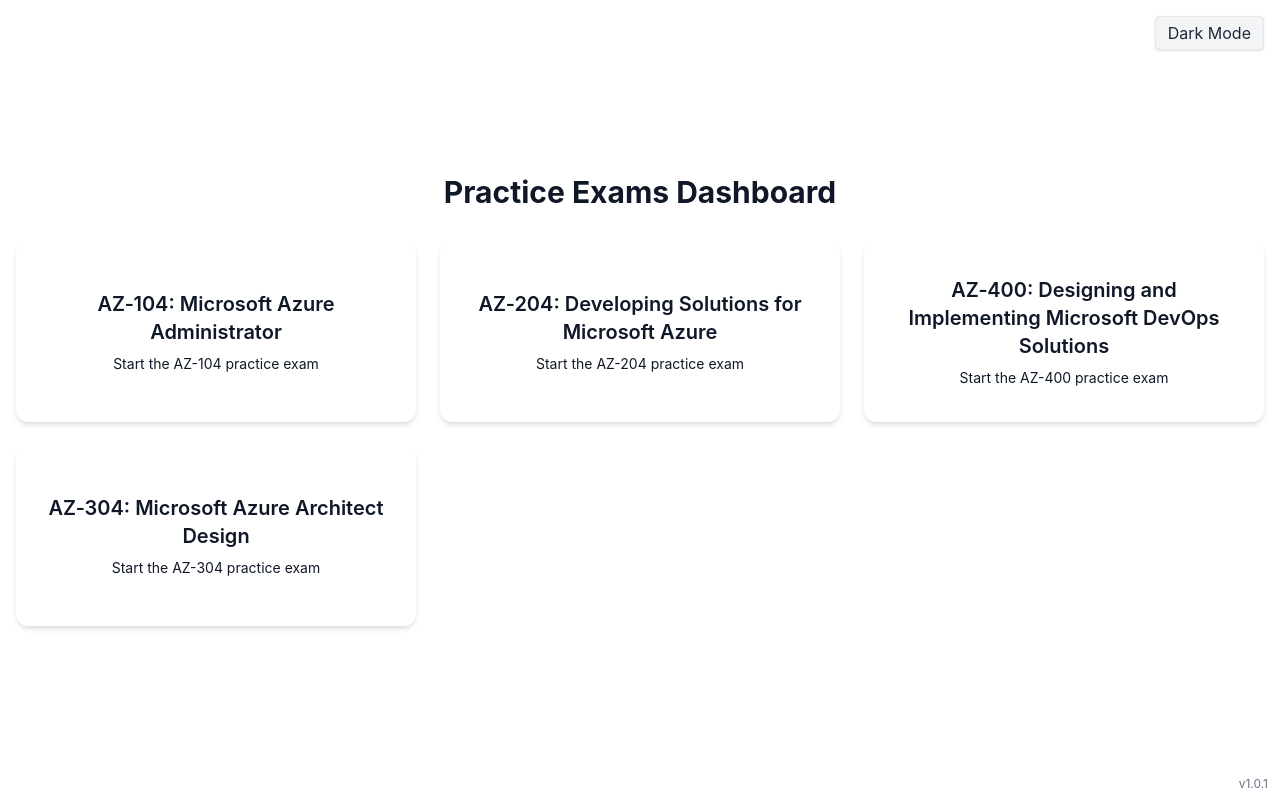
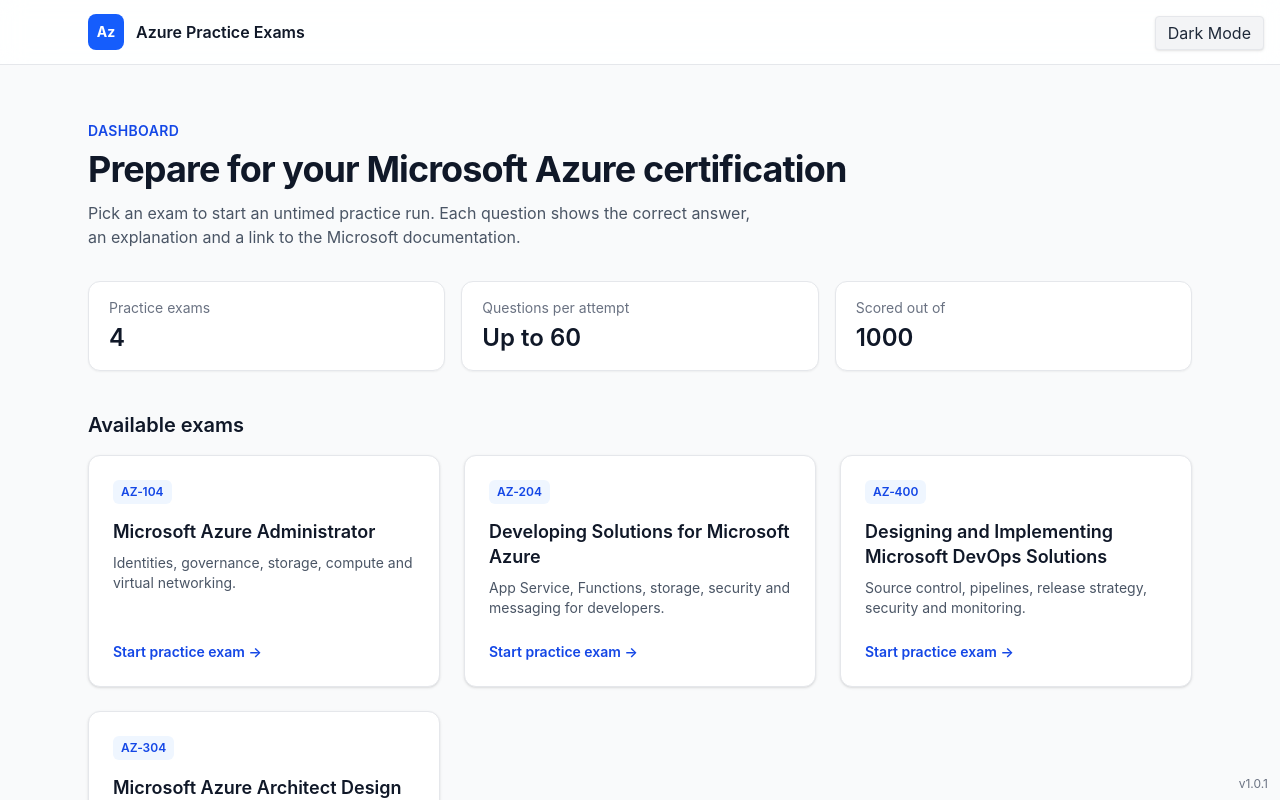
Before and after one commit to carvenmartis/azure-practice-exams, a Next.js app: page / in a window 1280 px wide. Shown: the top 800 px of the page. Built offline with nearby package versions, Linux system fonts and the light colour scheme.

Commit message:
new styling

```diff
--- /dev/null
+++ b/components/CourseHeader.tsx
@@ -0,0 +1,48 @@
+import Link from 'next/link';
+import { useDarkMode } from '../pages/_app';
+import { siteName } from '../lib/exams';
+
+interface CourseHeaderProps {
+  /** Course name to show; defaults to the site name. */
+  title?: string;
+  /** Short label above the title, e.g. the exam code or progress. */
+  eyebrow?: string;
+}
+
+/**
+ * Sticky top bar that names the current course. The right side is left
+ * empty because the app-wide Dark Mode toggle in _app.tsx is fixed there.
+ */
+export default function CourseHeader({ title = siteName, eyebrow }: CourseHeaderProps) {
+  const { darkMode } = useDarkMode();
+
+  return (
+    <header
+      className={`sticky top-0 z-40 border-b backdrop-blur-md ${
+        darkMode ? 'bg-black/80 border-gray-800' : 'bg-white/85 border-gray-200'
+      }`}
+    >
+      <div className="mx-auto flex h-16 max-w-6xl items-center gap-3 pl-4 pr-36 sm:pl-6">
+        <Link
+          href="/"
+          aria-label={`${siteName} home`}
+          className={`flex h-9 w-9 shrink-0 items-center justify-center rounded-lg bg-blue-600 text-sm font-bold text-white transition-colors hover:bg-blue-700 focus-visible:outline-2 focus-visible:outline-offset-2 ${
+            darkMode ? 'focus-visible:outline-blue-400' : 'focus-visible:outline-blue-600'
+          }`}
+        >
+          Az
+        </Link>
+        <div className="min-w-0">
+          {eyebrow && (
+            <p className={`text-xs font-medium uppercase tracking-wide ${darkMode ? 'text-gray-400' : 'text-gray-500'}`}>
+              {eyebrow}
+            </p>
+          )}
+          <p className="truncate text-sm font-semibold sm:text-base" title={title}>
+            {title}
+          </p>
+        </div>
+      </div>
+    </header>
+  );
+}
--- /dev/null
+++ b/lib/exams.ts
@@ -0,0 +1,44 @@
+export interface Exam {
+  slug: string;
+  name: string;
+  description?: string;
+}
+
+/** Site name shown in the header when no exam is open. */
+export const siteName = 'Azure Practice Exams';
+
+/**
+ * Every practice exam on the site. The dashboard cards, the exam page header
+ * and the static exam paths are all built from this list, so a new exam only
+ * needs a `data/<slug>.json` file and an entry here.
+ */
+export const exams: Exam[] = [
+  {
+    slug: 'az-104',
+    name: 'AZ‑104: Microsoft Azure Administrator',
+    description: 'Identities, governance, storage, compute and virtual networking.'
+  },
+  {
+    slug: 'az-204',
+    name: 'AZ‑204: Developing Solutions for Microsoft Azure',
+    description: 'App Service, Functions, storage, security and messaging for developers.'
+  },
+  {
+    slug: 'az-400',
+    name: 'AZ‑400: Designing and Implementing Microsoft DevOps Solutions',
+    description: 'Source control, pipelines, release strategy, security and monitoring.'
+  },
+  {
+    slug: 'az-304',
+    name: 'AZ‑304: Microsoft Azure Architect Design',
+    description: 'Designing reliable, secure and cost-effective Azure architectures.'
+  }
+];
+
+/** Splits 'AZ‑104: Microsoft Azure Administrator' into its code and title. */
+export function splitExamName(exam: Exam): { code: string; title: string } {
+  const [code, ...rest] = exam.name.split(':');
+  return rest.length
+    ? { code: code.trim(), title: rest.join(':').trim() }
+    : { code: exam.slug.toUpperCase(), title: exam.name };
+}
--- a/pages/index.tsx
+++ b/pages/index.tsx
@@ -1,32 +1,16 @@
+import Head from 'next/head';
 import Link from 'next/link';
 import { useDarkMode } from './_app';
 import { useEffect } from 'react';
+import CourseHeader from '../components/CourseHeader';
+import { exams, siteName, splitExamName } from '../lib/exams';
 
 /**
- * Home page renders a dashboard of available practice exams. The exams
- * are presented in a responsive grid. Selecting a card navigates to
- * the corresponding exam page.
+ * Home page renders a dashboard of available practice exams under a sticky
+ * header with the site name. The exams are presented in a responsive grid.
+ * Selecting a card navigates to the corresponding exam page.
  */
 export default function Home() {
-  const exams = [
-    {
-      slug: 'az-104',
-      name: 'AZ‑104: Microsoft Azure Administrator'
-    },
-    {
-      slug: 'az-204',
-      name: 'AZ‑204: Developing Solutions for Microsoft Azure'
-    },
-    {
-      slug: 'az-400',
-      name: 'AZ‑400: Designing and Implementing Microsoft DevOps Solutions'
-    },
-    {
-      slug: 'az-304',
-      name: 'AZ‑304: Microsoft Azure Architect Design'
-    }
-  ];
-
   const { darkMode, setDarkMode } = useDarkMode();
 
   useEffect(() => {
@@ -36,33 +20,89 @@
     }
   }, [setDarkMode]);
 
+  const facts = [
+    { label: 'Practice exams', value: exams.length },
+    { label: 'Questions per attempt', value: 'Up to 60' },
+    { label: 'Scored out of', value: 1000 }
+  ];
+
   return (
-    <div className={`min-h-screen flex flex-col items-center justify-center py-10 px-4 ${darkMode ? 'bg-black text-white' : 'bg-white text-gray-900'}`}>
-      <div className="container mx-auto flex flex-col items-center">
-        <h1 className="text-3xl font-bold mb-8 text-center">
-          Practice Exams Dashboard
-        </h1>
-        <div className="grid grid-cols-1 sm:grid-cols-2 lg:grid-cols-3 gap-6 w-full h-full">
-          {exams.map((exam) => (
-            <Link key={exam.slug} href={`/exams/${exam.slug}`}>
-                <div
-                className={`cursor-pointer rounded-xl shadow-md p-6 hover:shadow-lg transition-shadow flex flex-col justify-between items-center h-full min-h-[180px] ${
-                  darkMode
-                  ? 'bg-black text-white border border-gray-600'
-                  : 'bg-white text-gray-900'
+    <div className={`min-h-screen ${darkMode ? 'bg-black text-white' : 'bg-gray-50 text-gray-900'}`}>
+      <Head>
+        <title>{siteName}</title>
+      </Head>
+      <CourseHeader />
+      <main className="mx-auto max-w-6xl px-4 py-10 sm:px-6 sm:py-14">
+        <section className="mb-10">
+          <p className={`text-sm font-semibold uppercase tracking-wide ${darkMode ? 'text-blue-400' : 'text-blue-700'}`}>
+            Dashboard
+          </p>
+          <h1 className="mt-2 text-3xl font-bold tracking-tight sm:text-4xl">
+            Prepare for your Microsoft Azure certification
+          </h1>
+          <p className={`mt-3 max-w-2xl text-base ${darkMode ? 'text-gray-300' : 'text-gray-600'}`}>
+            Pick an exam to start an untimed practice run. Each question shows the correct
+            answer, an explanation and a link to the Microsoft documentation.
+          </p>
+          <dl className="mt-8 grid grid-cols-1 gap-4 sm:grid-cols-3">
+            {facts.map((fact) => (
+              <div
+                key={fact.label}
+                className={`rounded-xl border px-5 py-4 ${
+                  darkMode ? 'border-gray-800 bg-gray-900' : 'border-gray-200 bg-white shadow-xs'
                 }`}
-                >
-                <div className="w-full flex flex-col items-center flex-1 justify-center">
-                  <h2 className="text-xl font-semibold mb-2 text-center">{exam.name}</h2>
-                  <p className="text-sm text-center">
-                  Start the {exam.slug.toUpperCase()} practice exam
-                  </p>
-                </div>
-                </div>
-            </Link>
-          ))}
-        </div>
-      </div>
+              >
+                <dt className={`text-sm ${darkMode ? 'text-gray-400' : 'text-gray-500'}`}>{fact.label}</dt>
+                <dd className="mt-1 text-2xl font-semibold">{fact.value}</dd>
+              </div>
+            ))}
+          </dl>
+        </section>
+
+        <section aria-labelledby="exams-heading">
+          <h2 id="exams-heading" className="mb-4 text-xl font-semibold">
+            Available exams
+          </h2>
+          <ul className="grid grid-cols-1 gap-6 sm:grid-cols-2 lg:grid-cols-3">
+            {exams.map((exam) => {
+              const { code, title } = splitExamName(exam);
+              return (
+                <li key={exam.slug}>
+                  <Link
+                    href={`/exams/${exam.slug}`}
+                    className={`group flex h-full flex-col rounded-xl border p-6 transition-colors focus-visible:outline-2 focus-visible:outline-offset-2 ${
+                      darkMode
+                        ? 'border-gray-800 bg-gray-900 hover:border-blue-500 focus-visible:outline-blue-400'
+                        : 'border-gray-200 bg-white shadow-sm hover:border-blue-600 focus-visible:outline-blue-600'
+                    }`}
+                  >
+                    <span
+                      className={`self-start rounded-md px-2 py-1 text-xs font-semibold ${
+                        darkMode ? 'bg-blue-950 text-blue-300' : 'bg-blue-50 text-blue-700'
+                      }`}
+                    >
+                      {code}
+                    </span>
+                    <h3 className="mt-4 text-lg font-semibold leading-snug">{title}</h3>
+                    {exam.description && (
+                      <p className={`mt-2 text-sm ${darkMode ? 'text-gray-400' : 'text-gray-600'}`}>
+                        {exam.description}
+                      </p>
+                    )}
+                    <span
+                      className={`mt-auto pt-6 text-sm font-semibold ${
+                        darkMode ? 'text-blue-400 group-hover:text-blue-300' : 'text-blue-700 group-hover:text-blue-800'
+                      }`}
+                    >
+                      Start practice exam <span aria-hidden="true">→</span>
+                    </span>
+                  </Link>
+                </li>
+              );
+            })}
+          </ul>
+        </section>
+      </main>
     </div>
   );
 }
```
Also changed, not shown: pages/exams/[slug].tsx (+29 -7 lines), .claude/commands/add-exam.md, 1 other file (tests, documents, lock files or other folders).
